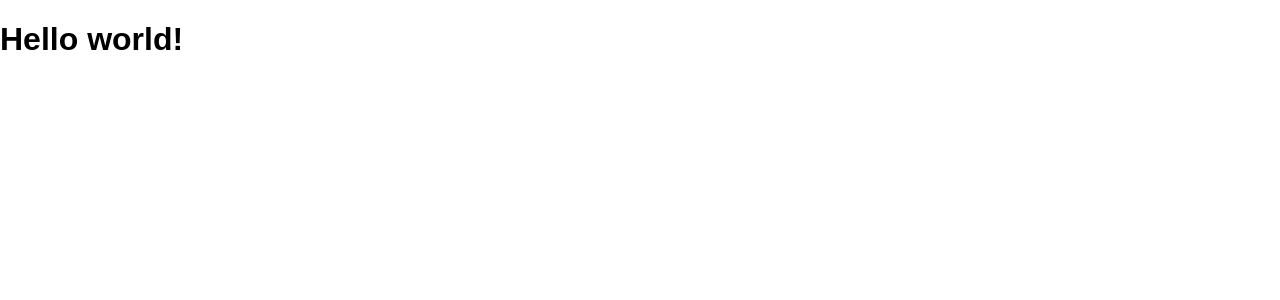
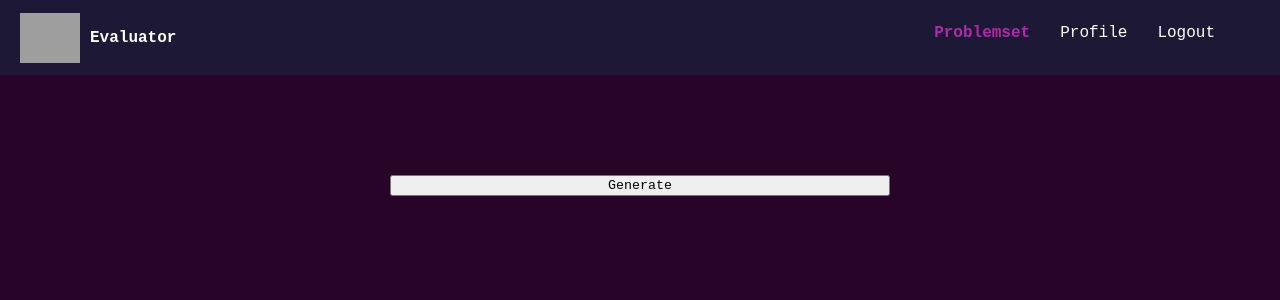
Before and after one commit to kiletic/evaluator, a React (Create React App) app: page /problemset in a window 1280 px wide. Shown: the top 300 px of the page. Built offline with nearby package versions, Linux system fonts and the light colour scheme; grey boxes are pictures that could not be loaded.

Commit message:
Add navbar, displaying tasks when fetched from jsondb, and some styling changes.

```diff
--- a/src/App.tsx
+++ b/src/App.tsx
@@ -2,20 +2,25 @@ import { BrowserRouter as Router, Route, Switch } from 'react-router-dom';
 import LoginForm from './components/LoginForm'
 import RegisterForm from './components/RegisterForm'
 import Problemset from './components/Problemset'
+import Header from './components/Header'
 
 function App() {
+	console.log(window.location.pathname);
   return (
 		<Router>
 			<Switch>
-				<Route path = "/problemset">
-					<Problemset />
-				</Route>
 				<Route path = "/register">
 					<RegisterForm />
 				</Route>
-				<Route path = "/">
+				<Route exact path = "/">
 					<LoginForm />
 				</Route>
+				<div>
+					<Header />
+					<Route path = "/problemset">
+						<Problemset />
+					</Route>
+				</div>
 			</Switch>
 		</Router>
   );
--- /dev/null
+++ b/src/components/Header.tsx
@@ -0,0 +1,24 @@
+import { NavLink } from 'react-router-dom'
+import '../scss/Header.scss'
+
+const Header = () => {
+	return (
+		<div className = "Header">
+			<div className = "container">
+				<div className = "logo">
+					<img src = "https://i.ibb.co/JckqxQ1/tools.png"/>
+					<p><strong>Evaluator</strong></p>
+				</div>
+				<nav>
+					<ul>
+						<NavLink activeClassName = "active" to = "/problemset"><li>Problemset</li></NavLink>
+						<NavLink activeClassName = "active" to = "/profile"><li>Profile</li></NavLink>
+						<NavLink activeClassName = "active" exact to = "/"><li>Logout</li></NavLink>
+					</ul>
+				</nav>
+			</div>
+		</div>
+	)
+}
+
+export default Header;
--- a/src/components/Problemset.tsx
+++ b/src/components/Problemset.tsx
@@ -1,19 +1,38 @@
+import { useState } from 'react'
+import '../scss/Problemset.scss'
+import TaskRow from './TaskRow'
+
 const Problemset = () => {
+	const [tasks, addTask]: any = useState([]);
 
-	const tasks = [
-		{
-			name: "Sample task",
-			content: "Sample content"
-		},
-		{
-			name: "Sample task 2",
-			content: "Sample content 2"
-		}
-	]
+	const fetchTasks = async () => {
+		await fetch('http://localhost:5000/tasks')
+		.then(res => res.json())
+		.then(taskList => {
+			let tasksToAdd = [];
+			for (var task of taskList) {
+				const newTask = (
+					<div className = "row" key = {tasks.length + tasksToAdd.length}>
+						<div className = "task-name">
+							<TaskRow key = {tasks.length + tasksToAdd.length} content = {task.name} />
+						</div>
+						<div className = "task-solved-icon">
+							<img src = "https://cdn3.iconfinder.com/data/icons/flat-actions-icons-9/792/Tick_Mark_Dark-256.png"></img>
+						</div>
+					</div>
+				)
+				tasksToAdd.push(newTask);
+			}
+			addTask(tasks.concat(tasksToAdd));
+		});
+	}
 
 	return (
-		<div>
-			<h1> Hello world! </h1>
+		<div className = "Problemset">
+			<div className = "container">
+				<button onClick = {fetchTasks}> Generate </button>
+				{tasks}
+			</div>
 		</div>
 	)
 }
--- /dev/null
+++ b/src/components/TaskRow.tsx
@@ -0,0 +1,9 @@
+const TaskRow = ({ content } : { content: string }) => {
+	return (
+		<>
+			{content}
+		</>
+	)
+}
+
+export default TaskRow;
--- /dev/null
+++ b/src/scss/Header.scss
@@ -0,0 +1,41 @@
+.Header {
+
+	.container {
+		height: 75px;
+		background-color: #1d1836 ;
+		display: flex;
+		align-items: center;
+		justify-content: space-between;
+		color: white;
+	}
+
+	img {
+		width: 60px;
+		margin-left: 20px;
+		margin-right: 10px;
+	}
+
+	.logo {
+		display: flex;
+	}
+
+	li {
+		display: inline-block;
+		padding: 0px 15px;
+		margin-bottom: 10px;
+	}
+
+	nav {
+		margin-right: 50px;
+	}
+
+	.active {
+		color: #ab2bab;
+		font-weight: bold;
+	}
+
+	a {
+		color: inherit;
+	}
+
+}
--- /dev/null
+++ b/src/scss/Problemset.scss
@@ -0,0 +1,40 @@
+$primary-color: #0d0826;
+
+.Problemset {
+	display: flex;
+	justify-content: center;
+	margin-top: 100px;
+
+	.container {
+		display: flex;
+		flex-direction: column;
+		width: 500px;
+		background-color: $primary-color;
+		color: white;
+	}
+
+	.row {
+		display: flex;
+		align-items: center;
+		border-bottom: 2px solid black;
+		margin-bottom: 1px;
+	}
+
+	.row:hover {
+		background-color: lighten($primary-color, 5%);
+	}
+
+	.task-name {
+		padding-left: 10px;
+		flex: 3 1 auto;
+	}
+
+	img {
+		width: 40px;
+		float: right;
+	}
+
+	.task-solved-icon {
+		border-left: 2px solid black;
+	}
+}
--- a/src/scss/index.scss
+++ b/src/scss/index.scss
@@ -1,9 +1,10 @@
 * {
-	font-family: montserrat, sans-serif;
+	font-family: monospace, montserrat, sans-serif;
 	box-sizing: border-box;
 }
 
 html, body {
 	margin: 0;
 	height: 100%;
+	background-color: #290429;
 }
```
Also changed, not shown: public/red_cross.png (added), public/tools.png (added).
